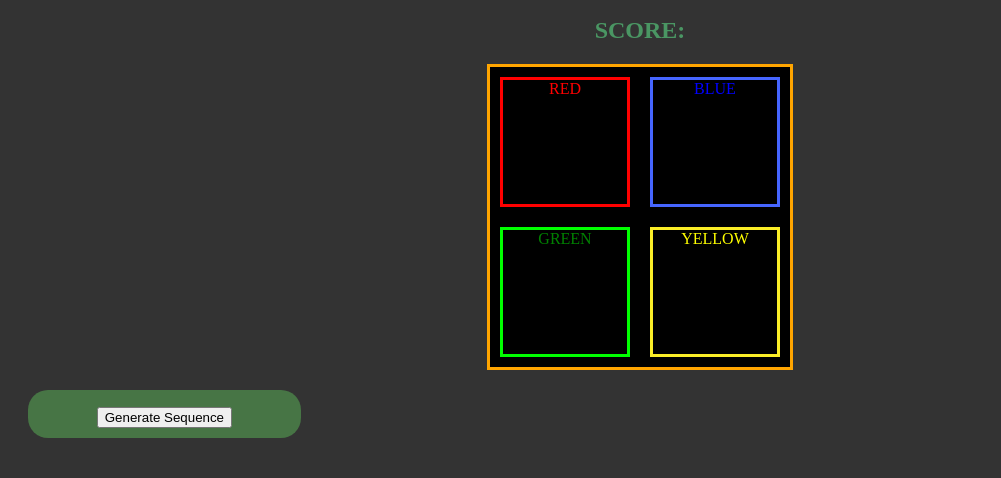
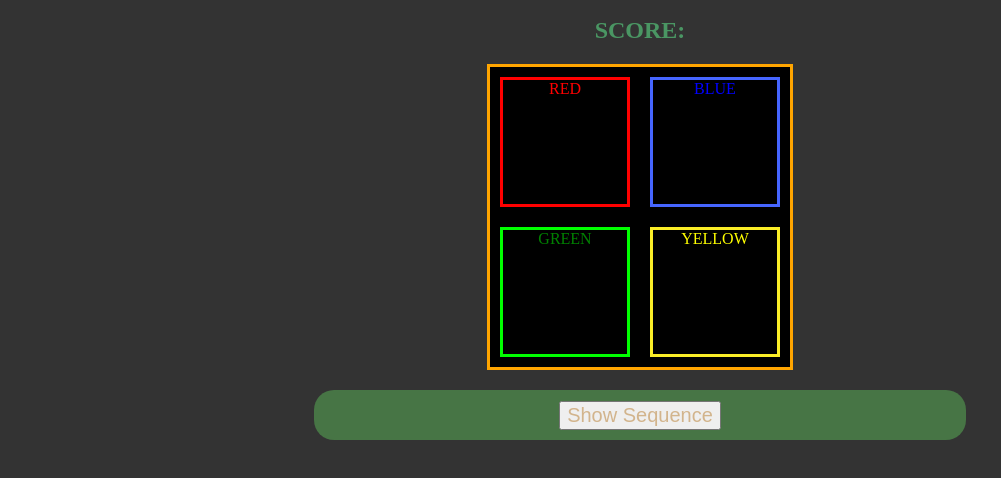
Before and after one commit to ackottsi/GA-Project-One, a plain HTML site: page index.html in a window 1280 px wide. Shown: the part 110-588 px from the top of the page, without its empty margins (0-1001 px from the left). Drawn offline with Linux system fonts and the light colour scheme.

Commit message:
updated button that shows sequence.  centered button in reference to the game board

```diff
--- a/index.html
+++ b/index.html
@@ -18,7 +18,7 @@
         </div>
 
         <div id="sequence_button">
-            <button>Generate Sequence</button>
+            <button>Show Sequence</button>
         </div>
 
 
--- a/style.css
+++ b/style.css
@@ -38,19 +38,26 @@ h2{
  }
 
 
+button{
+    text-align:center;
+    font-size: 20px;
+    color:tan;
+}
 
-
+div{
+    justify-content: center;
+}
 
 
 #sequence_button{
     text-align: center;
-    margin: 20px;
+    margin: 20px auto;
     background-color: #72ff6b52;
     font-size: 25px;
     border-radius: 20px 20px 20px 20px;
     padding: 10px;
-    width: 20%;
-    display:inline-block;
+    width: 50%;
+
 
 
 }
```
